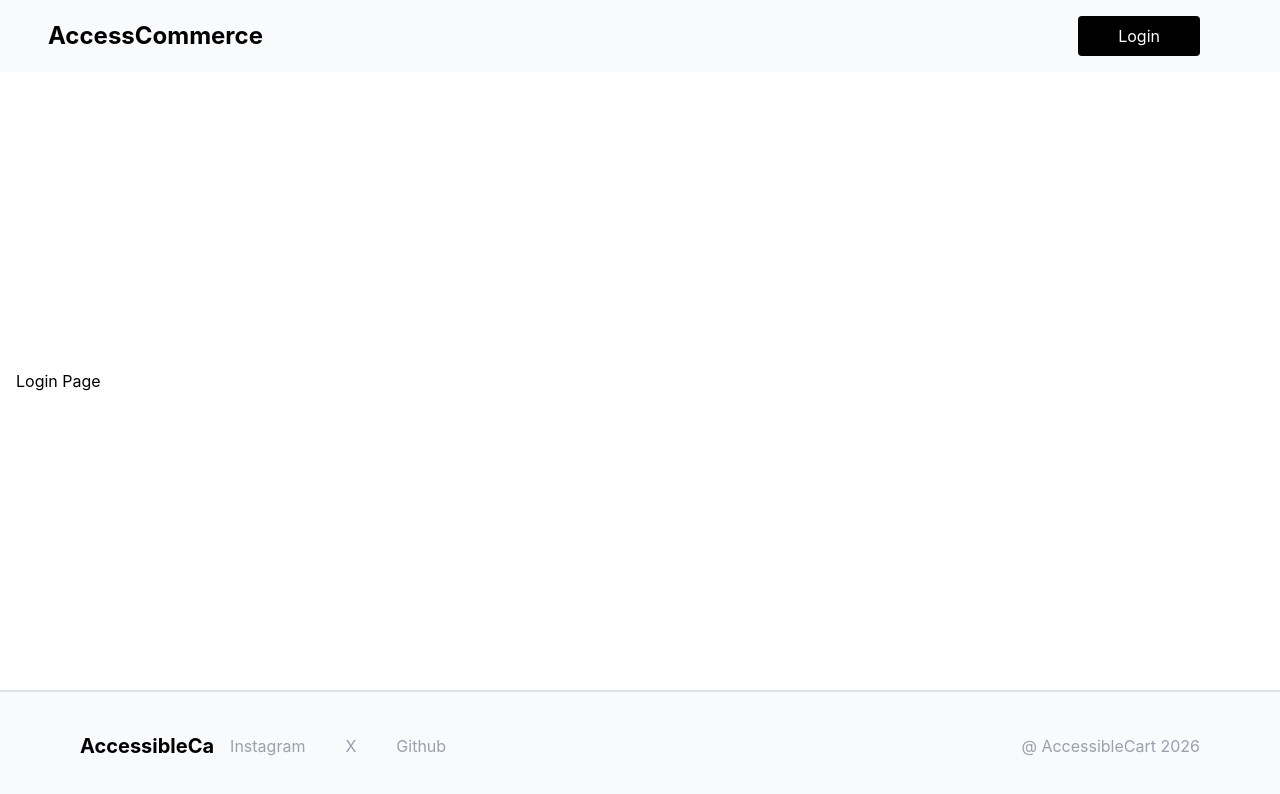
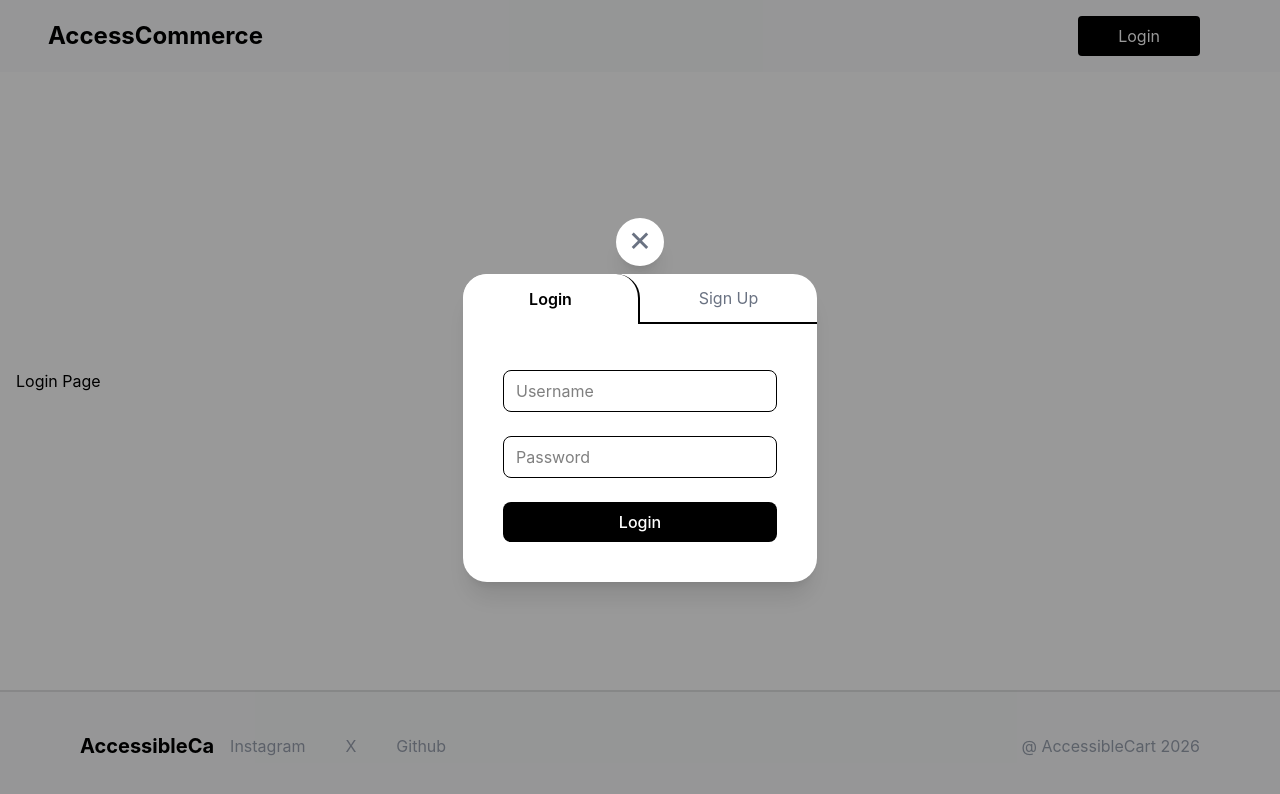
Before and after one commit to webdev2026org/Automate, a React (Vite) app: page /login in a window 1280 px wide. Both pictures are taken after a click on the button "Login". Shown: the top 794 px of the page. Built offline with nearby package versions, Linux system fonts and the light colour scheme.

Commit message:
initial login modal funtionality

```diff
--- a/src/layouts/global/Navbar.jsx
+++ b/src/layouts/global/Navbar.jsx
@@ -3,50 +3,89 @@ import Breadcrumb from "./BreadCrum";
 import { Link } from "react-router-dom";
 
 const Navbar = (props) => {
+
+    const handleLoginClick = () => {
+        if (!props.isLoggedIn) {
+            props.setIsLoggedIn(true);
+        }
+    };
+
   return (
-        <nav className='Navbar'>
-
+    <nav className="Navbar">
       <div className="Left-Navbar-Section flex items-center">
         {/* Logo */}
-                <div className='Navbar-logo'>
-                    {props.pageIcon === 'store' && <FaStore />}
-                    {props.pageIcon === 'cart' && <FaShoppingCart />}
+        <div className="Navbar-logo">
+          {props.pageIcon === "store" && <FaStore />}
+          {props.pageIcon === "cart" && <FaShoppingCart />}
           <span className="Navbar-header">AccessCommerce</span>
         </div>
         {/* Navigation Links */}
-                {props.showmenuOtions && (<ul
-                 className='Navbar-links'>
-                    <li><Link to='/' className='Navbar-link'>Home</Link></li>
-                    <li><Link to='/products' className='Navbar-link'>Shop</Link></li>
-                    <li><Link to='/products' className='Navbar-link'>Product detail</Link></li>
-                    <li><Link to='/cart' className='Navbar-link'>Cart</Link></li>
-                </ul>)}
-                {props.breadcrumbItems.length!==0 && props.breadcrumbItems && (
-                    <div className='Navbar-breadcrumb'>
+        {props.showmenuOtions && (
+          <ul className="Navbar-links">
+            <li>
+              <Link to="/" className="Navbar-link">
+                Home
+              </Link>
+            </li>
+            <li>
+              <Link to="/products" className="Navbar-link">
+                Shop
+              </Link>
+            </li>
+            <li>
+              <Link to="/products" className="Navbar-link">
+                Product detail
+              </Link>
+            </li>
+            <li>
+              <Link to="/cart" className="Navbar-link">
+                Cart
+              </Link>
+            </li>
+          </ul>
+        )}
+        {props.breadcrumbItems.length !== 0 && props.breadcrumbItems && (
+          <div className="Navbar-breadcrumb">
             <Breadcrumb items={props.breadcrumbItems} />
           </div>
         )}
-
       </div>
 
       <div className="Right-Navbar-Section">
         {/* Search + Icons */}
-                <div className='flex items-center'>
-                    {props.showSearchBar && (<div className='Navbar-Search'>
+        <div className="flex items-center">
+          {props.showSearchBar && (
+            <div className="Navbar-Search">
               <FaSearch className="Navbar-Search-icon" />
-                        <input type='text' placeholder='Search ..'></input>
-                    </div>)}
-                    {props.showLoginBtn && <input type="button" className="text-white bg-black cursor-pointer rounded-sm px-10 py-2 mx-2" value="Login" />}
-                    <div className='Navbar-icons'>
-                        {props.userIconType==='user-icon' && <FaUser className="Navbar-icon" />}
-                        {props.userIconType==='user-icon-rounded' && <span className="rounded-full border-2 bg-black p-2"><FaUser className="Navbar-icon text-white" style={{ color: "white" }} /></span>}
+              <input type="text" placeholder="Search .."></input>
+            </div>
+          )}
+          {props.showLoginBtn && (
+            <input
+              type="button"
+              className="text-white bg-black cursor-pointer rounded-sm px-10 py-2 mx-2"
+              value="Login"
+              onClick={() => handleLoginClick()}
+            />
+          )}
+          <div className="Navbar-icons">
+            {props.userIconType === "user-icon" && (
+              <FaUser className="Navbar-icon" />
+            )}
+            {props.userIconType === "user-icon-rounded" && (
+              <span className="rounded-full border-2 bg-black p-2">
+                <FaUser
+                  className="Navbar-icon text-white"
+                  style={{ color: "white" }}
+                />
+              </span>
+            )}
             {props.showCartIcon && <FaShoppingCart className="Navbar-icon" />}
           </div>
         </div>
       </div>
+    </nav>
+  );
+};
 
-        </nav>
-    )
-}
-
-export default Navbar
+export default Navbar;
--- a/src/layouts/loginSignUp/Login.jsx
+++ b/src/layouts/loginSignUp/Login.jsx
@@ -1,7 +1,18 @@
 import Navbar from "../global/Navbar"
 import Footer from "../global/Footer"
+import LoginSignUpModal from "./LoginSignUpModal"
+import { useState } from "react";
 
-function Login() {
+const Login = () => {
+
+  const [isLoggedIn, setIsLoggedIn] = useState(false);
+
+   const handleLoginClose = () => {
+    if(isLoggedIn){
+        setIsLoggedIn(false);
+    }
+    }
+
   return (
     <div className='app-container flex flex-col min-h-screen justify-between'>
    <Navbar
@@ -10,12 +21,18 @@ function Login() {
    breadcrumbItems={[]}
    showCartIcon={false}
    showLoginBtn={true}
+   isLoggedIn={isLoggedIn}
+   setIsLoggedIn={setIsLoggedIn}
    />
     <main className='container mx-auto px-4 py-8'> Login Page</main>
    <Footer
    isLoggedIn={false}
 
    />
+   {isLoggedIn &&
+   <LoginSignUpModal
+    onLoginClose={handleLoginClose}
+   />}
     </div>
   )
 }
--- /dev/null
+++ b/src/layouts/loginSignUp/LoginSignUpModal.jsx
@@ -0,0 +1,93 @@
+import { useState } from "react";
+import "../../styles/styles.css";
+
+const LoginSignUpModal = (props) => {
+  const [activeTab, setActiveTab] = useState("login");
+
+  // 🔹 handler method
+  const handleTabChange = (tab) => {
+    setActiveTab(tab);
+  };
+
+  const handleLoginClose = () => {
+        props.onLoginClose()
+    }
+
+  // 🔹 class generator (keeps JSX clean)
+  const getTabClasses = (tab) => {
+    const base = "w-1/2 py-3 text-center";
+
+    if (tab === "login") {
+      return `${base} rounded-tl-3xl ${
+        activeTab === "login"
+          ? "LoginSignUpModal-activeTab rounded-tl-3xl border-r-2"
+          : "LoginSignUpModal-inActiveTab"
+      }`;
+    }
+
+    return `${base} rounded-tr-3xl ${
+      activeTab === "signup"
+        ? "LoginSignUpModal-activeTab rounded-tl-3xl border-l-2 "
+        : "LoginSignUpModal-inActiveTab"
+    }`;
+  };
+
+  return (
+    <div className="LoginSignUpModal">
+        <div className="LoginSignUpModal-colose-container">
+        <span
+        className="LoginSignUpModal-close"
+        onClick={handleLoginClose}
+        >&times;
+        </span>
+        </div>
+      <div className="LoginSignUpModal-content">
+        {/* Tabs */}
+        <div className="LoginSignUpModal-tabs">
+          <button
+            onClick={() => handleTabChange("login")}
+            className={getTabClasses("login")}
+          >
+            Login
+          </button>
+
+          <button
+            onClick={() => handleTabChange("signup")}
+            className={getTabClasses("signup")}
+          >
+            Sign Up
+          </button>
+        </div>
+
+        {/* Form */}
+        <div className="LoginSignUpModal-form">
+          <input
+            type="text"
+            placeholder="Username"
+            className="LoginSignUpModal-input"
+          />
+
+          <input
+            type="password"
+            placeholder="Password"
+            className="LoginSignUpModal-input"
+          />
+
+          {activeTab === "signup" && (
+            <input
+              type="password"
+              placeholder="Confirm Password"
+              className="LoginSignUpModal-input"
+            />
+          )}
+
+          <button className="LoginSignUpModal-button">
+            {activeTab === "login" ? "Login" : "Sign Up"}
+          </button>
+        </div>
+      </div>
+    </div>
+  );
+};
+
+export default LoginSignUpModal;
--- a/src/styles/styles.css
+++ b/src/styles/styles.css
@@ -91,6 +91,38 @@ html,body, #root {
   @apply border border-gray-400 rounded-md px-2 py-1 text-sm focus:outline-none focus:ring-2 focus:ring-gray-300;
 }
 
+/* Login Signup Modal Container */
+.LoginSignUpModal {
+  @apply fixed inset-0 flex flex-col items-center justify-center bg-[rgba(0,0,0,0.4)];
+}
+.LoginSignUpModal-content {
+  @apply relative min-w-[350px] bg-white rounded-3xl shadow-xl p-6 pt-12 overflow-hidden;
+}
+.LoginSignUpModal-activeTab {
+  @apply bg-white font-semibold rounded-tr-3xl border-black;
+}
+.LoginSignUpModal-inActiveTab {
+  @apply text-gray-500 border-b-2 border-black;
+}
+.LoginSignUpModal-input {
+  @apply border rounded-lg px-3 py-2 outline-none focus:ring-2 focus:ring-black;
+}
+.LoginSignUpModal-button {
+  @apply bg-black text-white rounded-lg px-4 py-2 font-medium hover:bg-gray-800 transition;
+}
+.LoginSignUpModal-tabs {
+  @apply absolute top-0 left-0 w-full flex;
+}
+.LoginSignUpModal-form {
+  @apply mt-8 p-4 flex flex-col gap-6;
+}
+.LoginSignUpModal-colose-container {
+  @apply relative mb-2 bg-white rounded-3xl shadow-xl w-[48px] h-[45px] pt-12 overflow-hidden;
+}
+.LoginSignUpModal-close {
+  @apply absolute z-10 text-4xl top-[0] left-[12px] rounded-full text-gray-500 hover:text-black cursor-pointer;
+}
+
 
 /* Footer Container */
 .Footer {
```
Lines whose indentation alone changed are shown as unchanged.
